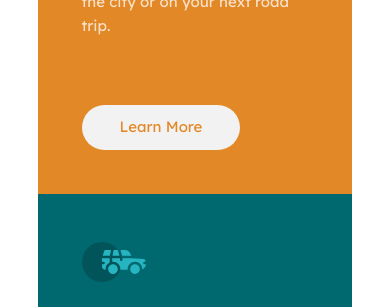
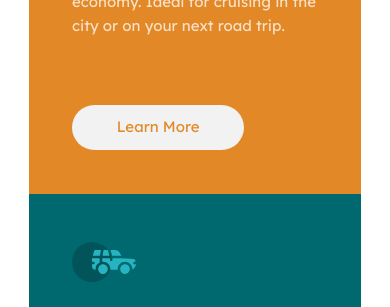
Before and after one commit to Arbuz77722/3-column-preview-card-component-main, a plain HTML site: page index.html in a window 390 px wide. Shown: the top 307 px of the page. Drawn offline with Linux system fonts and the light colour scheme.

Commit message:
queries.css

```diff
--- a/queries.css
+++ b/queries.css
@@ -3,7 +3,7 @@
     font-size: 60%;
   }
   .container {
-    padding: 2rem;
+    padding: 1rem;
     height: auto;
   }
   .grid-3-cols {
```
